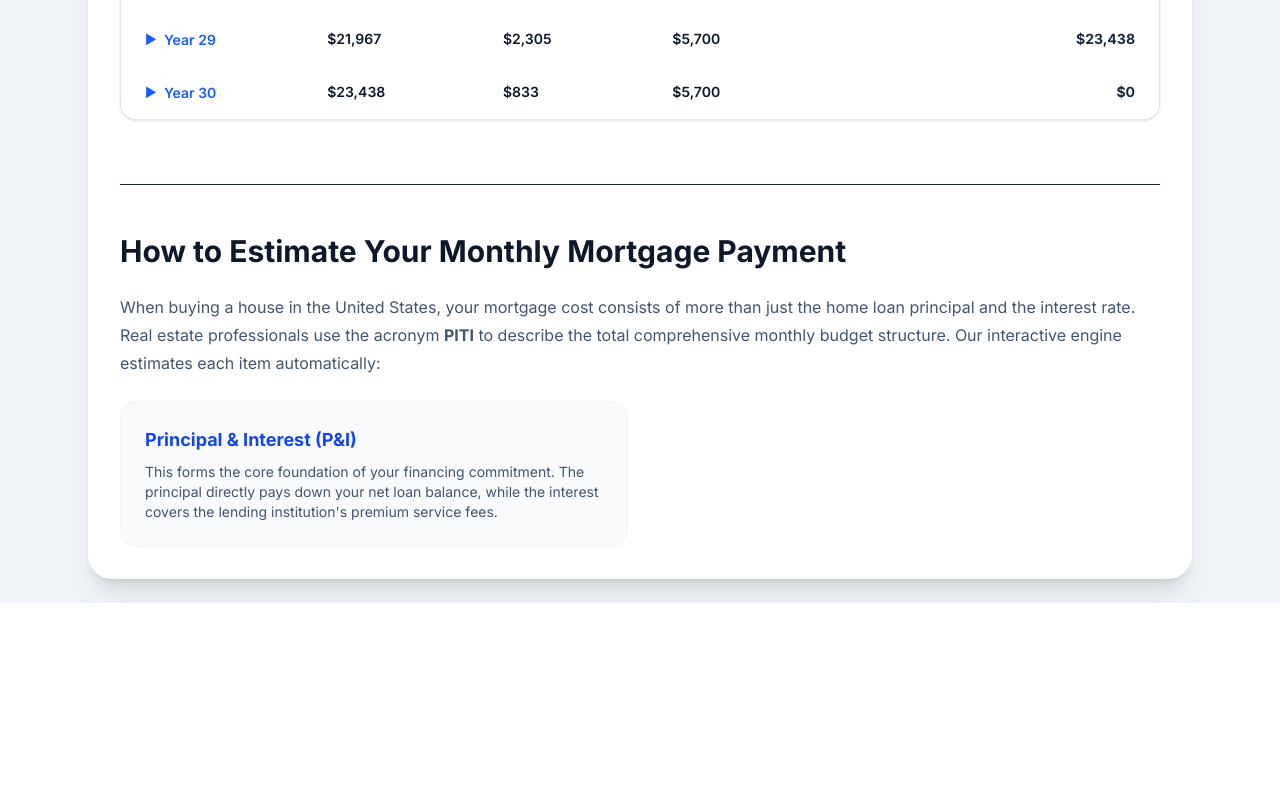
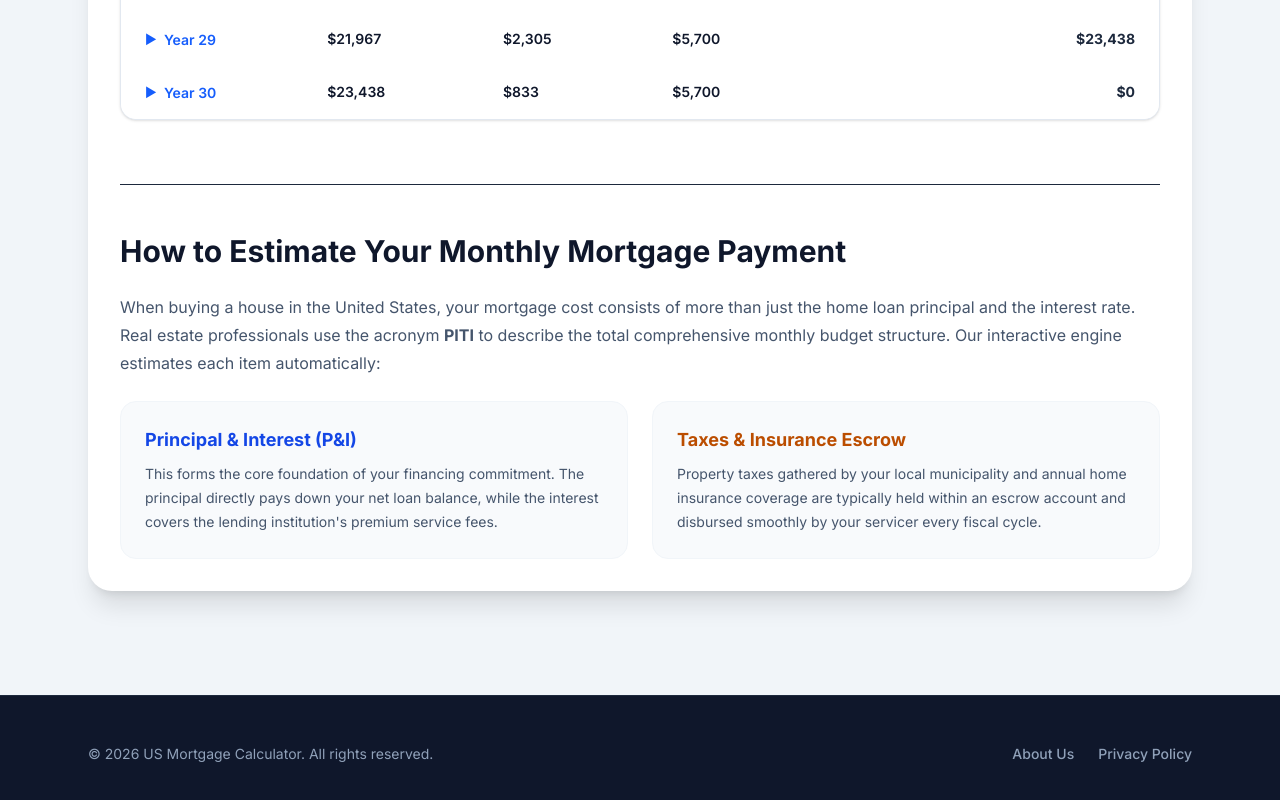
Before and after one commit to nandoporto41-web/mortgage-calculator, a Next.js app: page / in a window 1280 px wide. Shown: the part 3056-3856 px from the top of the page. Before the commit the page ends 3659 px from the top, so only its background shows below. Built offline with nearby package versions, Linux system fonts and the light colour scheme.

Commit message:
fix: direct script integration inside page component

```diff
--- a/app/page.tsx
+++ b/app/page.tsx
@@ -138,11 +138,12 @@ export default function Home() {
   return (
     <div className="min-h-screen bg-slate-100">
 
+      {/* MELHORIA: METATAG DE VERIFICAÇÃO EXIGIDA PELO ADSENSE */}
       <head>
         <meta name="google-adsense-account" content="ca-pub-1156108807705161" />
       </head>
 
-      {/* ADSENSE SCRIPT */}
+      {/* SCRIPT OFICIAL DO ADSENSE */}
       <Script
         async
         src="https://pagead2.googlesyndication.com/pagead/js/adsbygoogle.js?client=ca-pub-1156108807705161"
@@ -150,7 +151,18 @@ export default function Home() {
         strategy="afterInteractive"
       />
 
-      {/* MONETAG 11262714 (Vignette) - Inserida dinamicamente para garantir execução correta */}
+      {/* SCRIPTS MONETAG JÁ INSTALADOS */}
+      <Script
+        src="https://5gvci.com/act/files/tag.min.js?z=11258998"
+        strategy="afterInteractive"
+      />
+
+      <Script
+        src="https://omg10.com/4/11259367"
+        strategy="lazyOnload"
+      />
+
+      {/* NOVAS ZONAS DE ANÚNCIO MONETAG PEDIDAS */}
       <Script id="monetag-vignette" strategy="afterInteractive">
         {`
           (function(s){
@@ -160,31 +172,16 @@ export default function Home() {
         `}
       </Script>
 
-      {/* MONETAG 11262716 */}
       <Script
         src="https://5gvci.com/act/files/tag.min.js?z=11262716"
         strategy="afterInteractive"
         data-cfasync="false"
-        async
       />
 
-      {/* MONETAG 11262722 */}
       <Script
         src="https://5gvci.com/act/files/tag.min.js?z=11262722"
         strategy="afterInteractive"
         data-cfasync="false"
-        async
-      />
-
-      {/* SCRIPTS ANTERIORES CASO QUEIRA MANTER ATIVOS EM PARALELO */}
-      <Script
-        src="https://5gvci.com/act/files/tag.min.js?z=11258998"
-        strategy="afterInteractive"
-      />
-
-      <Script
-        src="https://omg10.com/4/11259367"
-        strategy="lazyOnload"
       />
 
       <section className="bg-gradient-to-r from-blue-700 to-indigo-700 text-white">
@@ -391,7 +388,7 @@ export default function Home() {
                   {money(total)}
                 </div>
 
-                {/* GRÁFICO VISUAL DE DISTRIBUIÇÃO DA PARCELA - CORRIGIDO */}
+                {/* GRÁFICO VISUAL DE DISTRIBUIÇÃO DA PARCELA */}
                 <div className="mt-6">
                   <p className="text-xs text-slate-400 mb-2 font-semibold tracking-wider uppercase">Payment Breakdown</p>
                   <div className="h-5 w-full rounded-md overflow-hidden flex bg-slate-800">
@@ -458,6 +455,7 @@ export default function Home() {
 
                   <button
                     className="bg-blue-600 hover:bg-blue-700 rounded-xl py-3 font-bold transition"
+                    onClick={() => window.scrollTo({ top: 900, behavior: "smooth" })}
                   >
                     Calculate
                   </button>
@@ -485,7 +483,7 @@ export default function Home() {
 
           </div>
 
-          {/* COMPONENTE PROFISSIONAL - AMORTIZATION SCHEDULE TABELA - TOTALMENTE REVISADO */}
+          {/* AMORTIZATION SCHEDULE TABELA */}
           <section className="mt-16 border-t pt-12">
             <div className="flex flex-col md:flex-row md:items-center justify-between mb-6 gap-4">
               <div>
@@ -515,7 +513,6 @@ export default function Home() {
 
                       return (
                         <span className="contents" key={`year-group-${item.year}`}>
-                          {/* Linha Macro do Ano */}
                           <tr
                             onClick={() => toggleYear(item.year)}
                             className="hover:bg-slate-50/80 cursor-pointer font-semibold text-slate-900 bg-white transition"
@@ -532,7 +529,6 @@ export default function Home() {
                             <td className="py-4 px-6 text-right font-bold text-slate-800">{money(item.remainingBalance)}</td>
                           </tr>
 
-                          {/* Renderização Detalhada dos Meses daquele Ano */}
                           {isExpanded && item.months.map((mObj) => (
                             <tr key={`month-${mObj.month}`} className="bg-slate-50/40 border-l-4 border-blue-500 text-xs text-slate-600">
                               <td className="py-2.5 px-10 text-slate-500">Month {mObj.month}</td>
@@ -554,7 +550,7 @@ export default function Home() {
             </div>
           </section>
 
-          {/* NOVO CONTEÚDO EXTRA DE SEO 1: COMO ESTIMAR O PAGAMENTO MENSAL (PITI) */}
+          {/* CONTEÚDO EXTRA DE SEO E FOOTER REESTRUTURADOS */}
           <section className="mt-16 border-t pt-12 text-slate-800">
             <h2 className="text-3xl font-bold text-slate-900 mb-6">How to Estimate Your Monthly Mortgage Payment</h2>
             <p className="text-slate-600 leading-7 mb-6">
@@ -563,8 +559,14 @@ export default function Home() {
             <div className="grid md:grid-cols-2 gap-6">
               <div className="bg-slate-50 p-6 rounded-2xl border border-slate-100">
                 <h3 className="font-bold text-lg text-blue-700 mb-2">Principal & Interest (P&I)</h3>
-                <p className="text-sm text-slate-600">
+                <p className="text-sm text-slate-600 leading-6">
                   This forms the core foundation of your financing commitment. The principal directly pays down your net loan balance, while the interest covers the lending institution's premium service fees.
+                </p>
+              </div>
+              <div className="bg-slate-50 p-6 rounded-2xl border border-slate-100">
+                <h3 className="font-bold text-lg text-amber-700 mb-2">Taxes & Insurance Escrow</h3>
+                <p className="text-sm text-slate-600 leading-6">
+                  Property taxes gathered by your local municipality and annual home insurance coverage are typically held within an escrow account and disbursed smoothly by your servicer every fiscal cycle.
                 </p>
               </div>
             </div>
@@ -572,6 +574,62 @@ export default function Home() {
 
         </div>
       </main>
+
+      {/* RODAPÉ E POLÍTICAS DE PRIVACIDADE INSTITUCIONAIS */}
+      <footer className="bg-slate-900 text-slate-400 text-sm mt-20 border-t border-slate-800">
+        <div className="max-w-6xl mx-auto px-6 py-12 flex flex-col md:flex-row justify-between items-center gap-6">
+          <p>© {new Date().getFullYear()} US Mortgage Calculator. All rights reserved.</p>
+          <div className="flex gap-6 font-medium">
+            <button onClick={() => setShowAbout(true)} className="hover:text-white transition">About Us</button>
+            <button onClick={() => setShowPrivacy(true)} className="hover:text-white transition">Privacy Policy</button>
+          </div>
+        </div>
+      </footer>
+
+      {/* MODAL: ABOUT US */}
+      {showAbout && (
+        <div className="fixed inset-0 bg-black/60 backdrop-blur-sm flex items-center justify-center p-4 z-50">
+          <div className="bg-white text-slate-800 rounded-3xl max-w-lg w-full p-8 shadow-2xl relative animate-in fade-in zoom-in-95 duration-200">
+            <h3 className="text-2xl font-bold text-slate-900 mb-4">About Our Tool</h3>
+            <p className="text-slate-600 leading-relaxed text-sm mb-6">
+              Our US Mortgage Calculator is a high-precision digital tool designed to deliver clear financial layouts for prospective homebuyers, micro-entrepreneurs, and real estate professionals. By analyzing real-time breakdowns of escrow variables, interest amortization, and active PMI status transitions, we empower users with accurate insight into long-term wealth investments.
+            </p>
+            <button
+              onClick={() => setShowAbout(false)}
+              className="w-full bg-slate-900 text-white font-bold py-3 rounded-xl hover:bg-slate-800 transition"
+            >
+              Close Window
+            </button>
+          </div>
+        </div>
+      )}
+
+      {/* MODAL: PRIVACY POLICY */}
+      {showPrivacy && (
+        <div className="fixed inset-0 bg-black/60 backdrop-blur-sm flex items-center justify-center p-4 z-50">
+          <div className="bg-white text-slate-800 rounded-3xl max-w-xl w-full p-8 shadow-2xl relative max-h-[85vh] overflow-y-auto animate-in fade-in zoom-in-95 duration-200">
+            <h3 className="text-2xl font-bold text-slate-900 mb-4">Privacy Policy & Terms</h3>
+            <div className="space-y-4 text-slate-600 text-sm leading-relaxed mb-6">
+              <p>
+                Your privacy is fundamentally secure. This platform operates entirely on client-side state machine mechanics, which means your calculations, home valuation inputs, asset estimates, or interest projections are never processed, logged, or collected on external corporate databases.
+              </p>
+              <p>
+                <strong>Third-Party Advertising Systems:</strong> We integrate verified networks including Google AdSense and Monetag to distribute localized contextual ads. These enterprise services may track safe data variables using standard browser cookies to personalize media impressions based on non-sensitive navigational behaviors.
+              </p>
+              <p>
+                By interacting with our metrics panel and calculating your financial schedules, you explicitly consent to our automated operational frameworks.
+              </p>
+            </div>
+            <button
+              onClick={() => setShowPrivacy(false)}
+              className="w-full bg-slate-900 text-white font-bold py-3 rounded-xl hover:bg-slate-800 transition sticky bottom-0 shadow-lg"
+            >
+              I Understand
+            </button>
+          </div>
+        </div>
+      )}
+
     </div>
   );
 }
```
